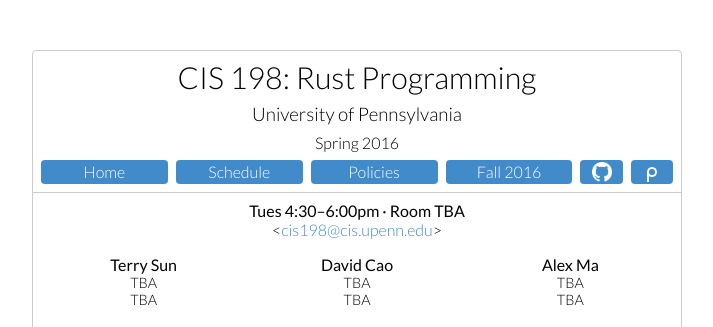
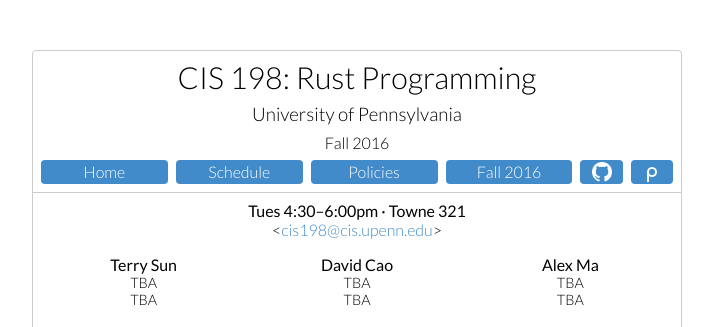
Before and after one commit to cis198-2016f/cis198-2016f.github.io, a Jekyll site: the page built from index.html, in a window 1280 px wide. Shown: the top 327 px of the page, without its empty margins (283-996 px from the left). Built offline with Jekyll 4.4.1, drawn with Linux system fonts in a browser that asks for light colours.

Commit message:
Add room info.

```diff
--- a/_includes/header.html
+++ b/_includes/header.html
@@ -1,7 +1,7 @@
 <header>
   <h1>CIS 198: Rust Programming</h1>
   <h3><a class="stealth" href="http://www.upenn.edu/">University of Pennsylvania</a></h3>
-  <div class="ctr">Spring 2016</div>
+  <div class="ctr">Fall 2016</div>
   <nav class="partitioned">
     <div class="part">
       <a class="btn" href="/">Home</a>
--- a/index.html
+++ b/index.html
@@ -4,7 +4,7 @@
 
 <section class="partitioned">
   <div class="part ctr">
-    <b>Tues 4:30–6:00pm · Room TBA</b>
+    <b>Tues 4:30–6:00pm · Towne 321</b>
     <br>
     &lt;<a href="mailto:%63%69%73%31%39%38%40%63%69%73%2e%75%70%65%6e%6e%2e%65%64%75"
         >&#099;&#105;&#115;&#049;&#057;&#056;&#064;&#099;&#105;&#115;&#046;&#117;&#112;&#101;&#110;&#110;&#046;&#101;&#100;&#117;</a>&gt;
```
